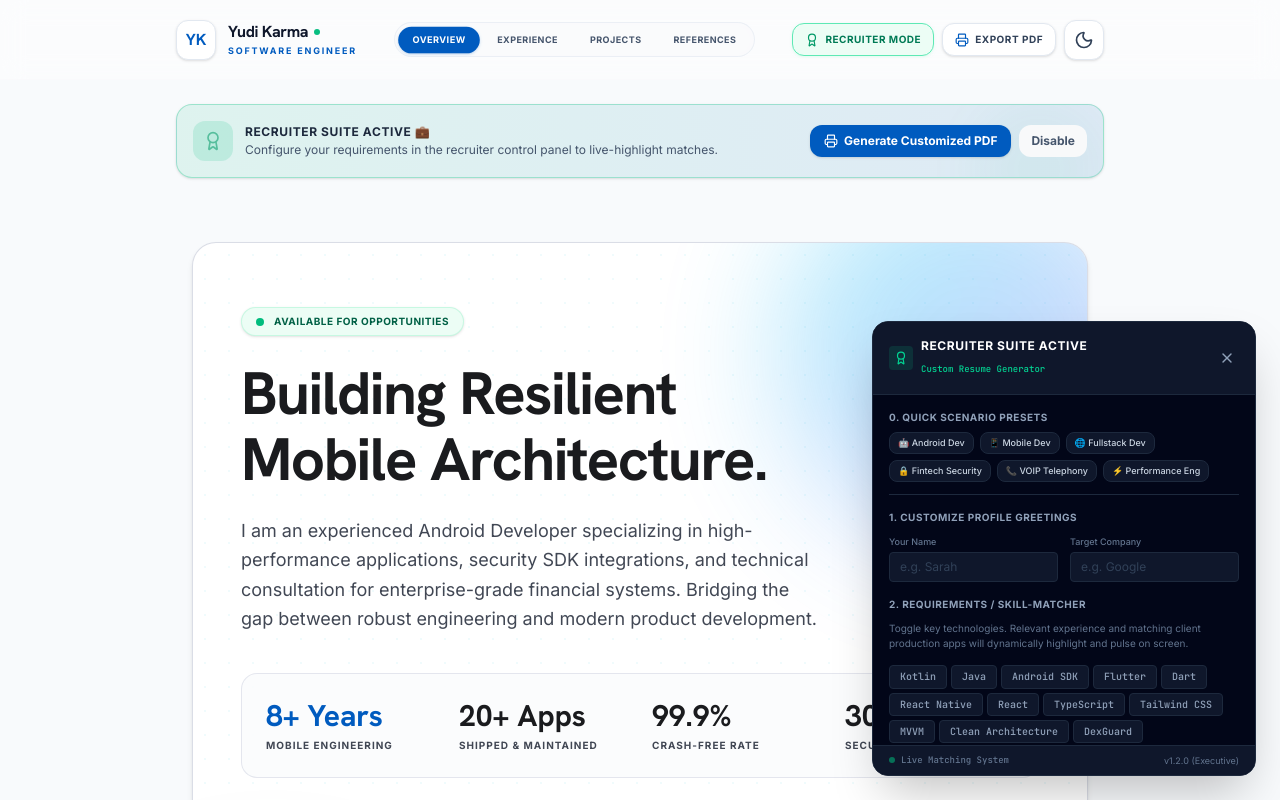
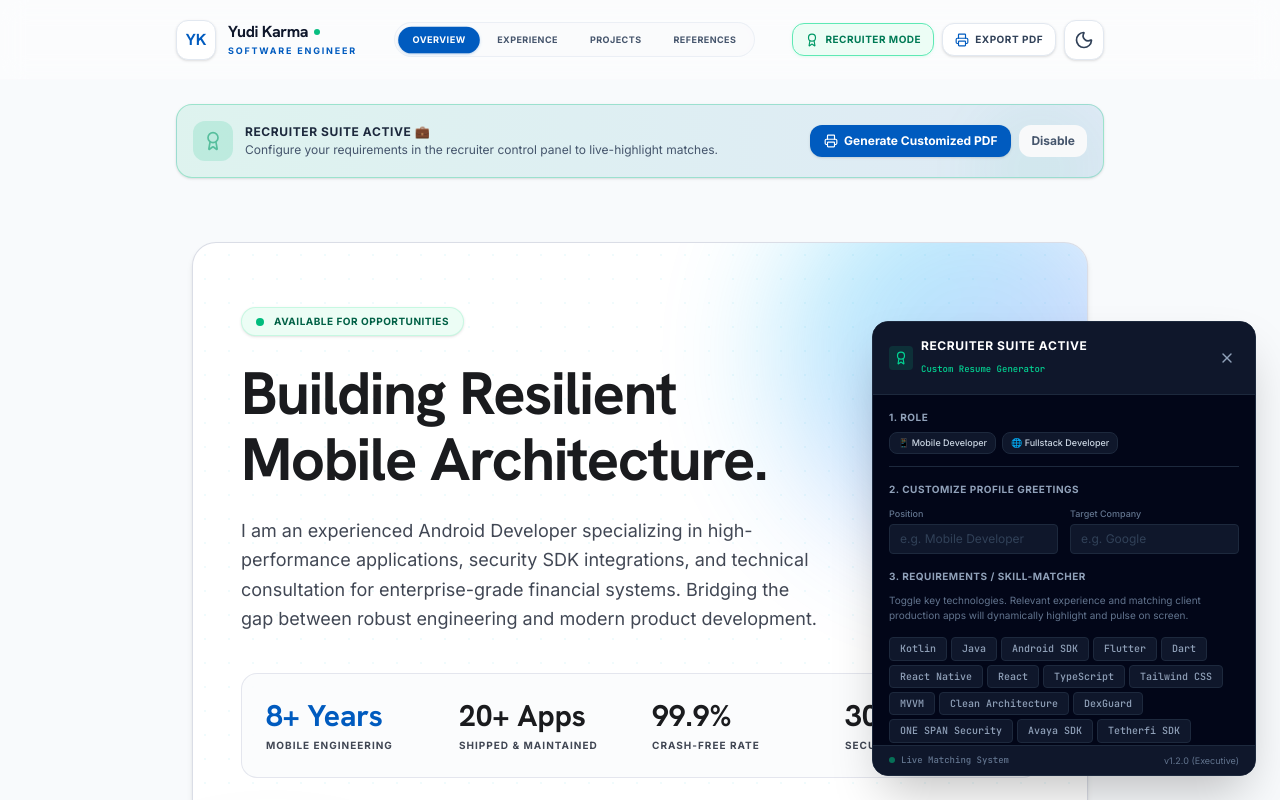
Before and after one commit to yudikarma/yudikarma_porto, a React (Vite) app: page / in a window 1280 px wide. Both pictures are taken after a click on the button "RECRUITER MODE". Shown: the top 800 px of the page. Built offline with nearby package versions, Linux system fonts and the light colour scheme.

Commit message:
feat: refine recruiter console role presets and remove print highlights

```diff
--- a/src/App.tsx
+++ b/src/App.tsx
@@ -2533,7 +2533,6 @@ export default function App() {
           <h1 className="text-2xl font-bold tracking-tight text-slate-950">YUDI KARMA</h1>
           <p className="text-xs font-bold text-primary uppercase tracking-wider mt-1">
             Software Engineer
-            {isRecruiterMode && recruiterCompany && <span className="text-slate-500 font-normal lowercase italic text-[11px]"> (Tailored for {recruiterCompany})</span>}
           </p>
         </div>
         <div className="text-right text-[10px] text-slate-700 space-y-0.5">
@@ -2677,16 +2676,11 @@ export default function App() {
                 return (
                   <div
                     key={i}
-                    className={`p-2.5 rounded-lg break-inside-avoid border transition-all flex flex-col justify-between ${
-                      isMatch
-                        ? 'bg-emerald-50/40 border-emerald-400 ring-1 ring-emerald-400/20'
-                        : 'bg-slate-50 border-slate-200/40'
-                    }`}
+                    className="p-2.5 rounded-lg break-inside-avoid border transition-all flex flex-col justify-between bg-slate-50 border-slate-200/40"
                   >
                     <div>
                       <div className="flex justify-between items-start gap-1">
                         <span className="font-bold text-[8.5px] text-slate-900 leading-tight flex items-center gap-1">
-                          {isMatch && <span className="w-1.5 h-1.5 rounded-full bg-emerald-500 shrink-0" />}
                           {proj.name}
                         </span>
                         <span className="text-[6.5px] font-mono text-slate-400 font-bold uppercase shrink-0 px-1 bg-white border border-slate-200 rounded">{proj.projectType}</span>
--- a/src/components/RecruiterConsole.tsx
+++ b/src/components/RecruiterConsole.tsx
@@ -56,45 +56,21 @@ export const RecruiterConsole: React.FC<RecruiterConsoleProps> = ({
         {/* Quick Scenario Presets */}
         <div className="space-y-2 border-b border-slate-800 pb-3">
           <div className="text-[10px] uppercase font-bold text-slate-400 tracking-wider font-semibold">
-            0. Quick Scenario Presets
+            1. Role
           </div>
           <div className="flex flex-wrap gap-1.5">
             {[
               {
-                label: "🤖 Android Dev",
-                name: "Lead Android",
-                company: "Tech Corp",
-                tech: ["Kotlin", "Android SDK", "MVVM", "Clean Architecture", "Camera X"]
+                label: "📱 Mobile Developer",
+                name: "Mobile Developer",
+                company: "App Agency",
+                tech: ["Kotlin", "Java", "Android SDK", "Flutter", "Dart", "React Native", "MVVM", "Clean Architecture", "Camera X", "SQLite"]
               },
               {
-                label: "📱 Mobile Dev",
-                name: "Mobile Lead",
-                company: "App Agency",
-                tech: ["Flutter", "Dart", "Kotlin", "React Native"]
-              },
-              {
-                label: "🌐 Fullstack Dev",
-                name: "Engineering Manager",
+                label: "🌐 Fullstack Developer",
+                name: "Fullstack Developer",
                 company: "Web Solutions",
-                tech: ["React", "TypeScript", "Tailwind CSS", "WebRTC", "Web Portal"]
-              },
-              {
-                label: "🔒 Fintech Security",
-                name: "Fintech Lead",
-                company: "Acme Bank",
-                tech: ["Kotlin", "DexGuard", "ONE SPAN Security", "mTLS"]
-              },
-              {
-                label: "📞 VOIP Telephony",
-                name: "Platform Director",
-                company: "Avaya Partner",
-                tech: ["Kotlin", "Java", "Avaya SDK", "WebRTC"]
-              },
-              {
-                label: "⚡ Performance Eng",
-                name: "Principal Architect",
-                company: "HighScale Corp",
-                tech: ["Kotlin", "Dynatrace APM", "Tetherfi SDK", "Flutter"]
+                tech: ['Kotlin', 'Java', 'Android SDK', 'Flutter', 'Dart', 'React Native', 'React', 'TypeScript', 'Tailwind CSS', 'MVVM', 'Clean Architecture', 'DexGuard', 'ONE SPAN Security', 'Avaya SDK', 'Tetherfi SDK', 'Dynatrace APM', 'WebRTC', 'mTLS', 'Camera X', 'SQLite']
               }
             ].map((preset) => (
               <button
@@ -116,18 +92,18 @@ export const RecruiterConsole: React.FC<RecruiterConsoleProps> = ({
         {/* Dynamic greetings form */}
         <div className="space-y-3">
           <div className="text-[10px] uppercase font-bold text-slate-400 tracking-wider font-semibold">
-            1. Customize Profile Greetings
+            2. Customize Profile Greetings
           </div>
           <div className="grid grid-cols-2 gap-3">
             <div>
-              <label htmlFor="recruiter-name" className="block text-[9px] text-slate-500 font-medium mb-1">Your Name</label>
+              <label htmlFor="recruiter-name" className="block text-[9px] text-slate-500 font-medium mb-1">Position</label>
               <input
                 type="text"
                 id="recruiter-name"
                 name="recruiter-name"
                 value={recruiterName}
                 onChange={(e) => setRecruiterName(e.target.value)}
-                placeholder="e.g. Sarah"
+                placeholder="e.g. Mobile Developer"
                 className="w-full bg-slate-900 border border-slate-800 rounded px-2.5 py-1.5 text-xs text-white placeholder-slate-700 focus:outline-none focus:border-emerald-500 transition-colors"
               />
             </div>
@@ -150,7 +126,7 @@ export const RecruiterConsole: React.FC<RecruiterConsoleProps> = ({
         <div className="space-y-2.5">
           <div className="flex justify-between items-center">
             <div className="text-[10px] uppercase font-bold text-slate-400 tracking-wider font-semibold">
-              2. Requirements / Skill-Matcher
+              3. Requirements / Skill-Matcher
             </div>
             {recruiterHighlightTech.length > 0 && (
               <button
@@ -193,7 +169,7 @@ export const RecruiterConsole: React.FC<RecruiterConsoleProps> = ({
         {/* Direct print action */}
         <div className="space-y-2 border-t border-slate-800/80 pt-3">
           <div className="text-[10px] uppercase font-bold text-slate-400 tracking-wider font-semibold">
-            3. Executive Export
+            4. Executive Export
           </div>
           <p className="text-[10px] text-slate-500 leading-normal">
             Generates a crisp, double-column corporate resume tailored with your personalization headers. Built to pass ATS parsers flawlessly.
```
